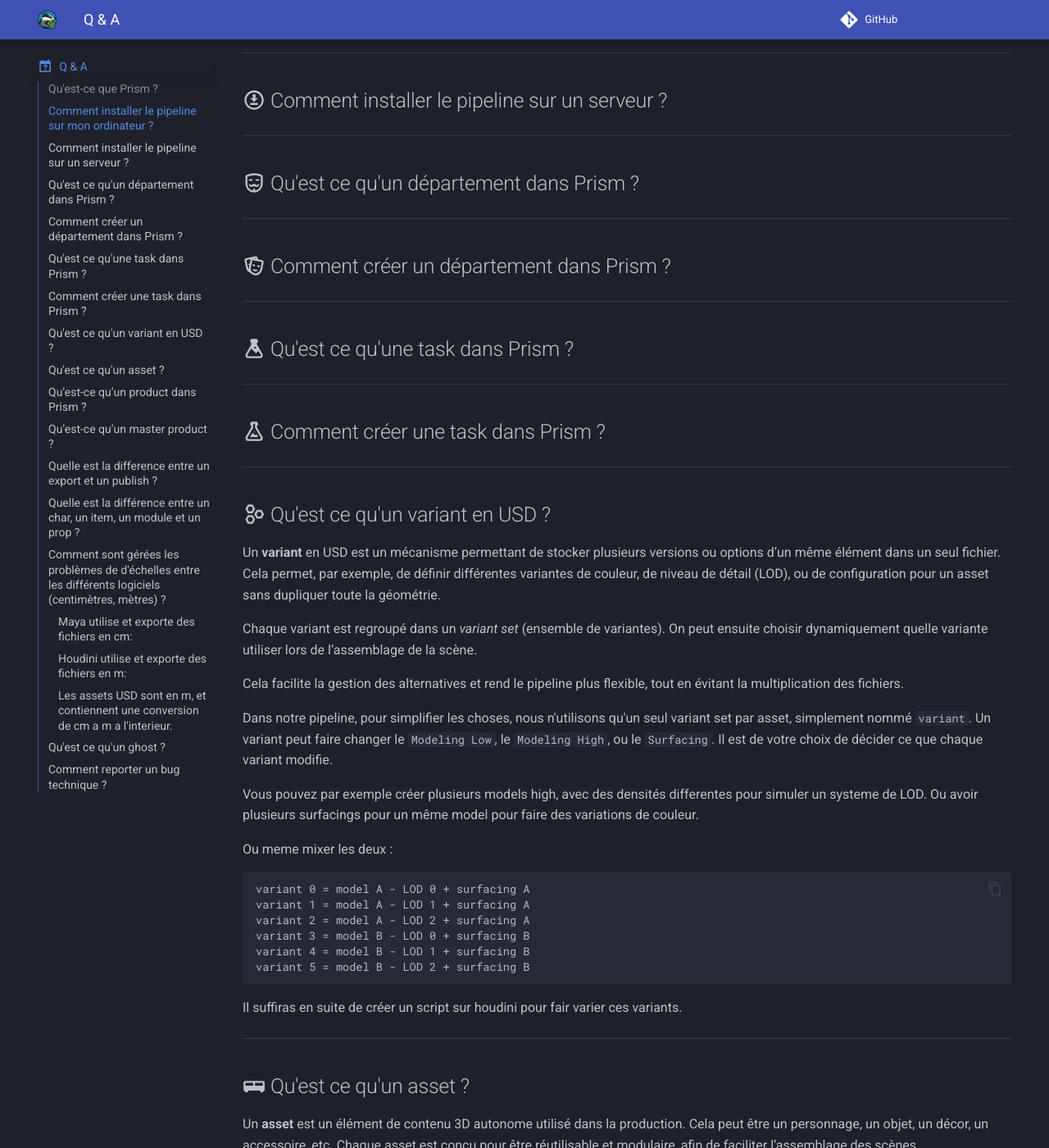
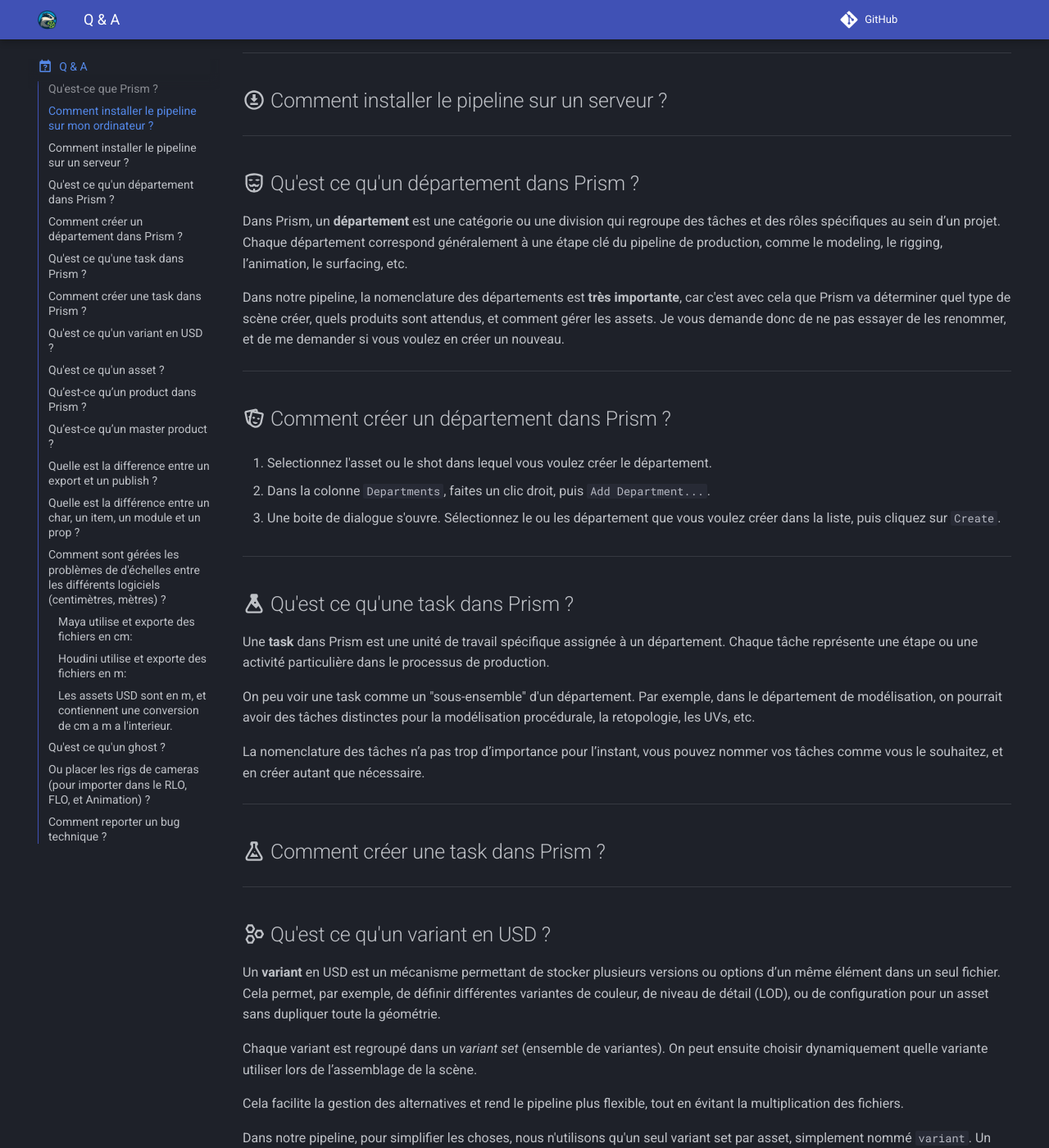
Before and after one commit to ThomasEscalle/Pipeline_USD_2025, an MkDocs documentation site: the page built from docs/qanda.md, in a window 1280 px wide and 1400 px high, scrolled down 593 px. Shown: the whole window at 82% size. Built offline with MkDocs 1.6.1 and Material for MkDocs 9.7.7, drawn with Linux system fonts in a browser that asks for light colours; comment, search, counter and statistics services are not loaded; some of the changed text lies outside the part shown.

Commit message:
Update Q&A documentation with detailed explanations for departments and tasks in Prism

```diff
--- a/docs/qanda.md
+++ b/docs/qanda.md
@@ -29,13 +29,29 @@
 
 ## :material-guy-fawkes-mask: Qu'est ce qu'un département dans Prism ?
 
+Dans Prism, un **département** est une catégorie ou une division qui regroupe des tâches et des rôles spécifiques au sein d’un projet. Chaque département correspond généralement à une étape clé du pipeline de production, comme le modeling, le rigging, l’animation, le surfacing, etc.
+
+Dans notre pipeline, la nomenclature des départements est **très importante**, car c'est avec cela que Prism va déterminer quel type de scène créer, quels produits sont attendus, et comment gérer les assets. Je vous demande donc de ne pas essayer de les renommer, et de me demander si vous voulez en créer un nouveau.
+
 ----
 
 ## :material-drama-masks: Comment créer un département dans Prism ?
 
+1. Selectionnez l'asset ou le shot dans lequel vous voulez créer le département.
+
+2. Dans la colonne ``Departments``, faites un clic droit, puis ``Add Department...``.
+
+3. Une boite de dialogue s'ouvre. Sélectionnez le ou les département que vous voulez créer dans la liste, puis cliquez sur ``Create``.
+
 ----
 
 ## :material-flask: Qu'est ce qu'une task dans Prism ?
+
+Une **task** dans Prism est une unité de travail spécifique assignée à un département. Chaque tâche représente une étape ou une activité particulière dans le processus de production.
+
+On peu voir une task comme un "sous-ensemble" d'un département. Par exemple, dans le département de modélisation, on pourrait avoir des tâches distinctes pour la modélisation procédurale, la retopologie, les UVs, etc.
+
+La nomenclature des tâches n’a pas trop d’importance pour l’instant, vous pouvez nommer vos tâches comme vous le souhaitez, et en créer autant que nécessaire.
 
 ----
 
@@ -170,6 +186,14 @@
 
 ----
 
+## :material-camera: Ou placer les rigs de cameras (pour importer dans le RLO, FLO, et Animation) ?
+
+Pour accéder au dossier ou mettre votre rig de caméra, il faut vous rendre dans le projet, puis `00_Pipeline -> Templates`.
+
+C'est à cet endroit que vous pouvez mettre votre rig de caméra qui sera importé dans le RLO, FLO, et Animation. Le fichier **doit** s'appeler `camera_template.ma`.
+
+----
+
 ## :material-bug-outline: Comment reporter un bug technique ?
 
 Il vous suffit de créer un ticket sur github, dans la section [Issues](https://github.com/ThomasEscalle/Pipeline_USD_2025-2026_src/issues). De cette façon, nous pourrons suivre et résoudre le problème plus efficacement.<br>
```
